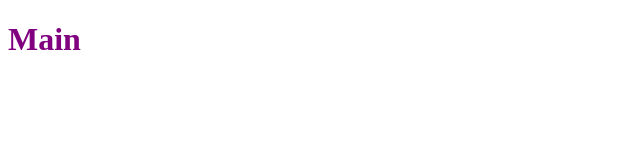
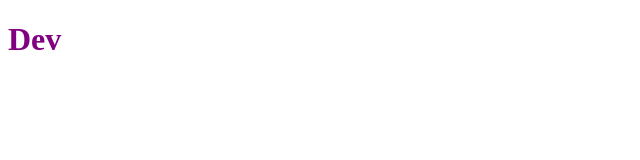
Before and after one commit to dulovici/Calculator_App, a plain HTML site: page index.html in a window 1280 px wide. Shown: the full height of the page, 0-640 px from the left. Drawn offline with Linux system fonts and the light colour scheme.

Commit message:
dev init

```diff
--- a/index.html
+++ b/index.html
@@ -9,6 +9,6 @@
     <title>Calculator</title>
 </head>
 <body>
-    <h1>Main</h1>
+    <h1>Dev</h1>
 </body>
 </html>
--- a/script.js
+++ b/script.js
@@ -1,2 +1,2 @@
 
-console.log('main')
+console.log('dev')
```
Also changed, not shown: design/desktop-design-theme-1.jpg (added), design/desktop-design-theme-2.jpg (added), design/desktop-design-theme-3.jpg (added), design/desktop-preview.jpg (added), design/mobile-design-theme-1.jpg (added), design/mobile-design-theme-2.jpg (added), design/mobile-design-theme-3.jpg (added), images/favicon-32x32.png (added), 4 other files.
